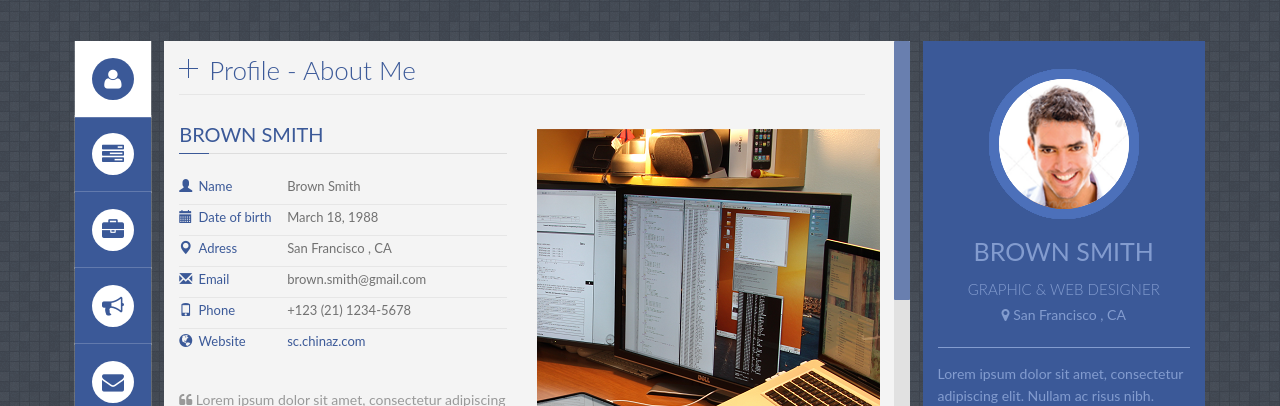
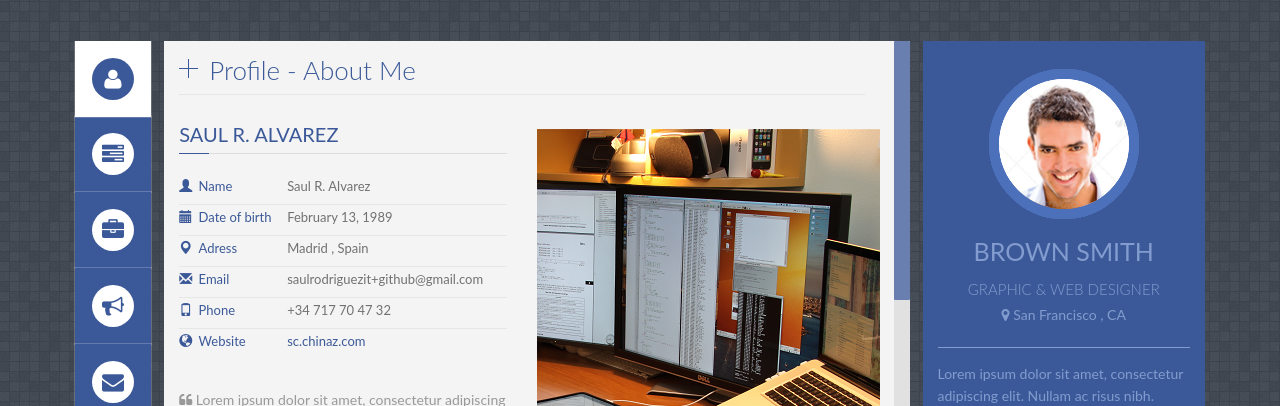
Before and after one commit to jekyller/PanelCV, a Jekyll site: the page built from index.html, in a window 1280 px wide. Shown: the part 119-525 px from the top of the page. Built offline with Jekyll 4.4.1, drawn with Linux system fonts in a browser that asks for light colours; some web fonts are replaced.

Commit message:
Change some tests

```diff
--- a/_includes/profile.html
+++ b/_includes/profile.html
@@ -8,7 +8,7 @@
 
         <!--About me-->
         <div class="title_content">
-            <div class="text_content">brown smith</div>
+            <div class="text_content">Saul R. Alvarez</div>
             <div class="clear"></div>
         </div>
 
@@ -17,35 +17,35 @@
             <li>
                 <i class="glyphicon glyphicon-user"></i>
                 <label>Name</label>
-                <span class="value">Brown Smith</span>
+                <span class="value">Saul R. Alvarez</span>
                 <div class="clear"></div>
             </li>
 
             <li>
                 <i class="glyphicon glyphicon-calendar"></i>
                 <label>Date of birth</label>
-                <span class="value">March 18, 1988</span>
+                <span class="value">February 13, 1989</span>
                 <div class="clear"></div>
             </li>
 
             <li>
                 <i class="glyphicon glyphicon-map-marker"></i>
                 <label>Adress</label>
-                <span class="value">San Francisco , CA</span>
+                <span class="value">Madrid , Spain</span>
                 <div class="clear"></div>
             </li>
 
             <li>
                 <i class="glyphicon glyphicon-envelope"></i>
                 <label>Email</label>
-                <span class="value">brown.smith@gmail.com</span>
+                <span class="value">saulrodriguezit+github@gmail.com</span>
                 <div class="clear"></div>
             </li>
 
             <li>
                 <i class="glyphicon glyphicon-phone"></i>
                 <label>Phone</label>
-                <span class="value">+123 (21) 1234-5678</span>
+                <span class="value">+34 717 70 47 32</span>
                 <div class="clear"></div>
             </li>
 
```
